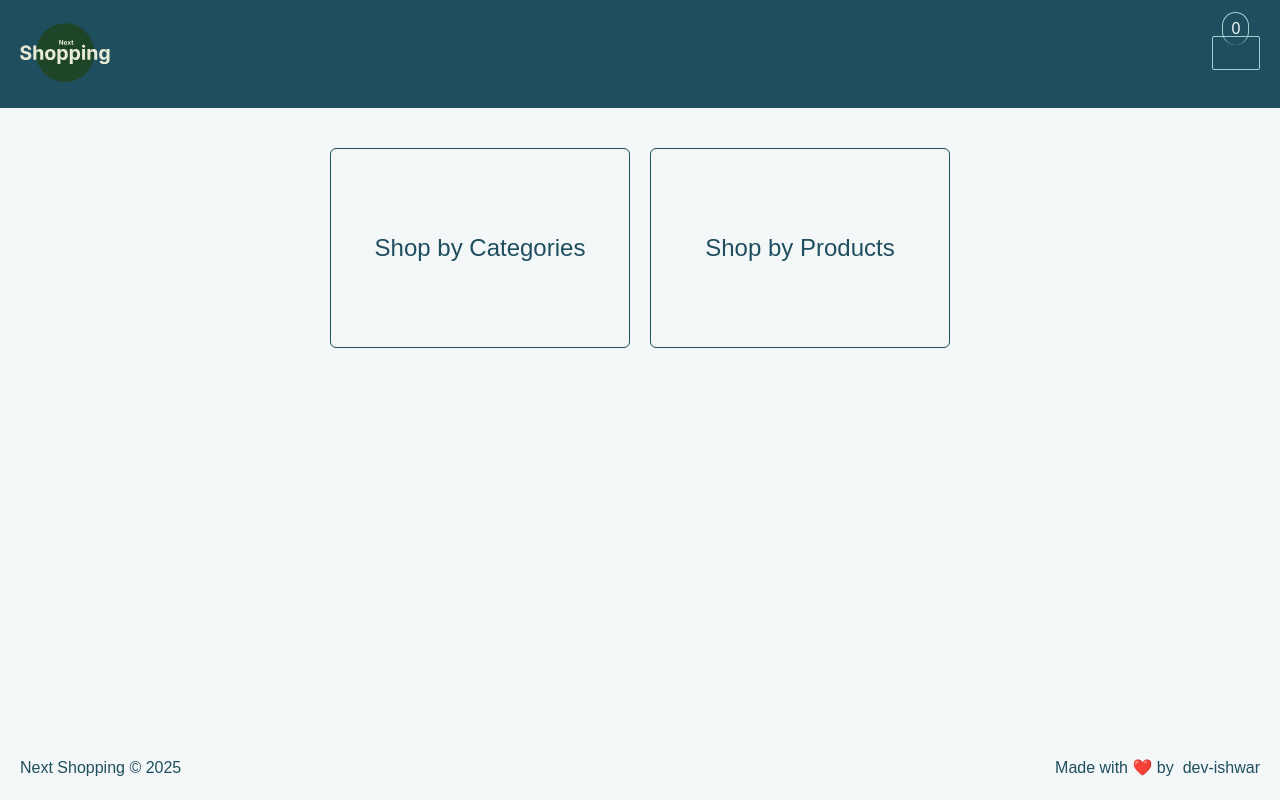
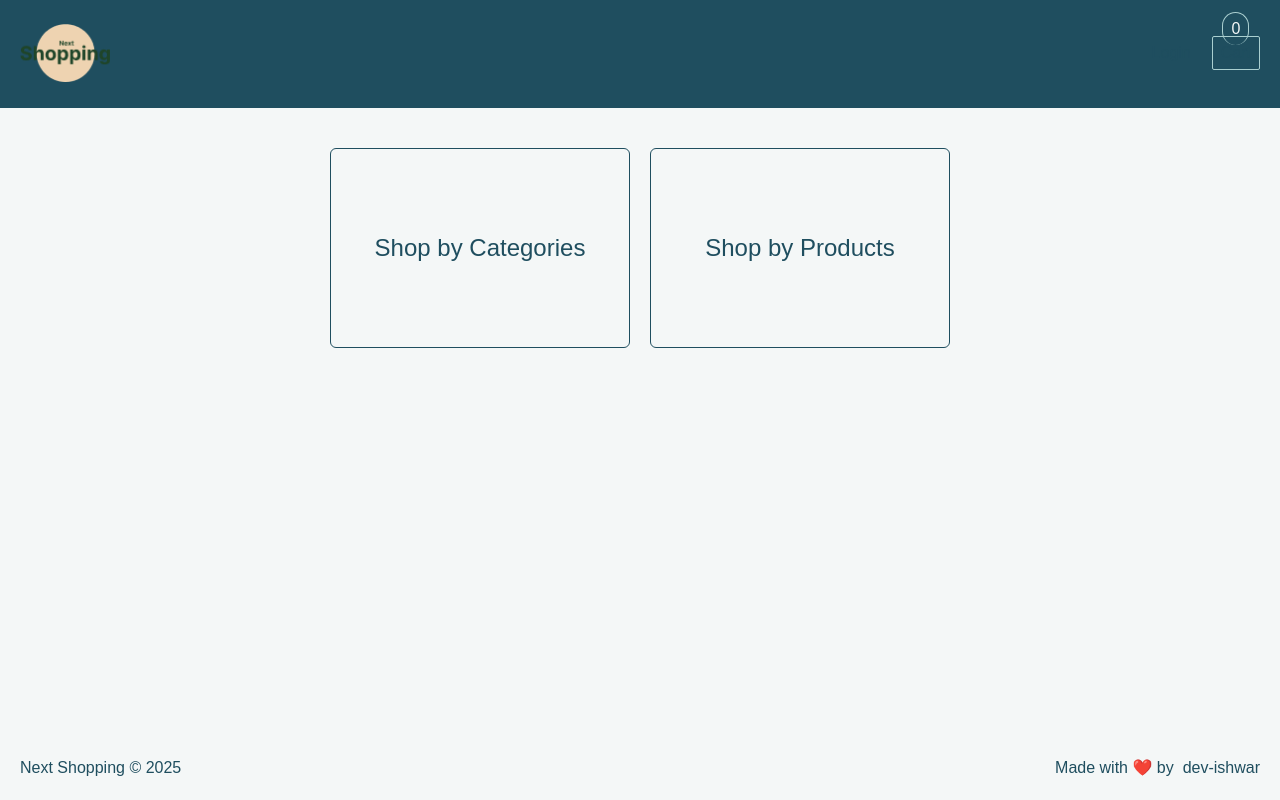
Before and after one commit to dev-ishwar/next-shopping, a Next.js app: page / in a window 1280 px wide. Built offline with nearby package versions, Linux system fonts and the light colour scheme; no server answers.

Commit message:
update logo image

```diff
--- a/app/components/header/Header.tsx
+++ b/app/components/header/Header.tsx
@@ -8,7 +8,7 @@ const Header = () => {
         <header className="flex justify-between items-center px-5 py-3 mb-5 border-b-2 border-b-[--darker-color] bg-[--darker-color] sticky top-0">
             <Link href={'/'} passHref>
                 <Image
-                    src={"/dark.svg"}
+                    src={"/logo.png"}
                     width={90}
                     height={58}
                     alt="logo"
```
